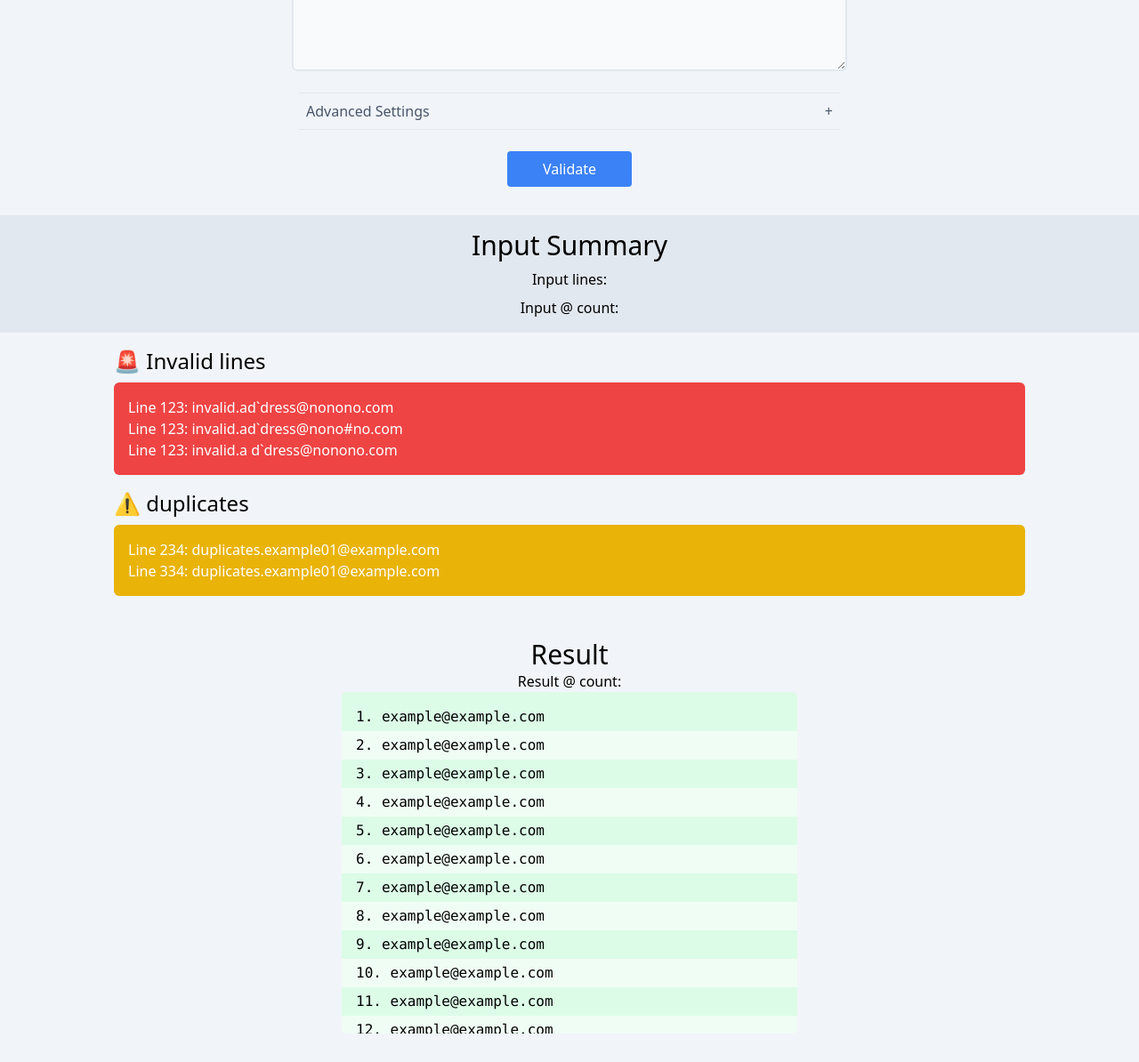
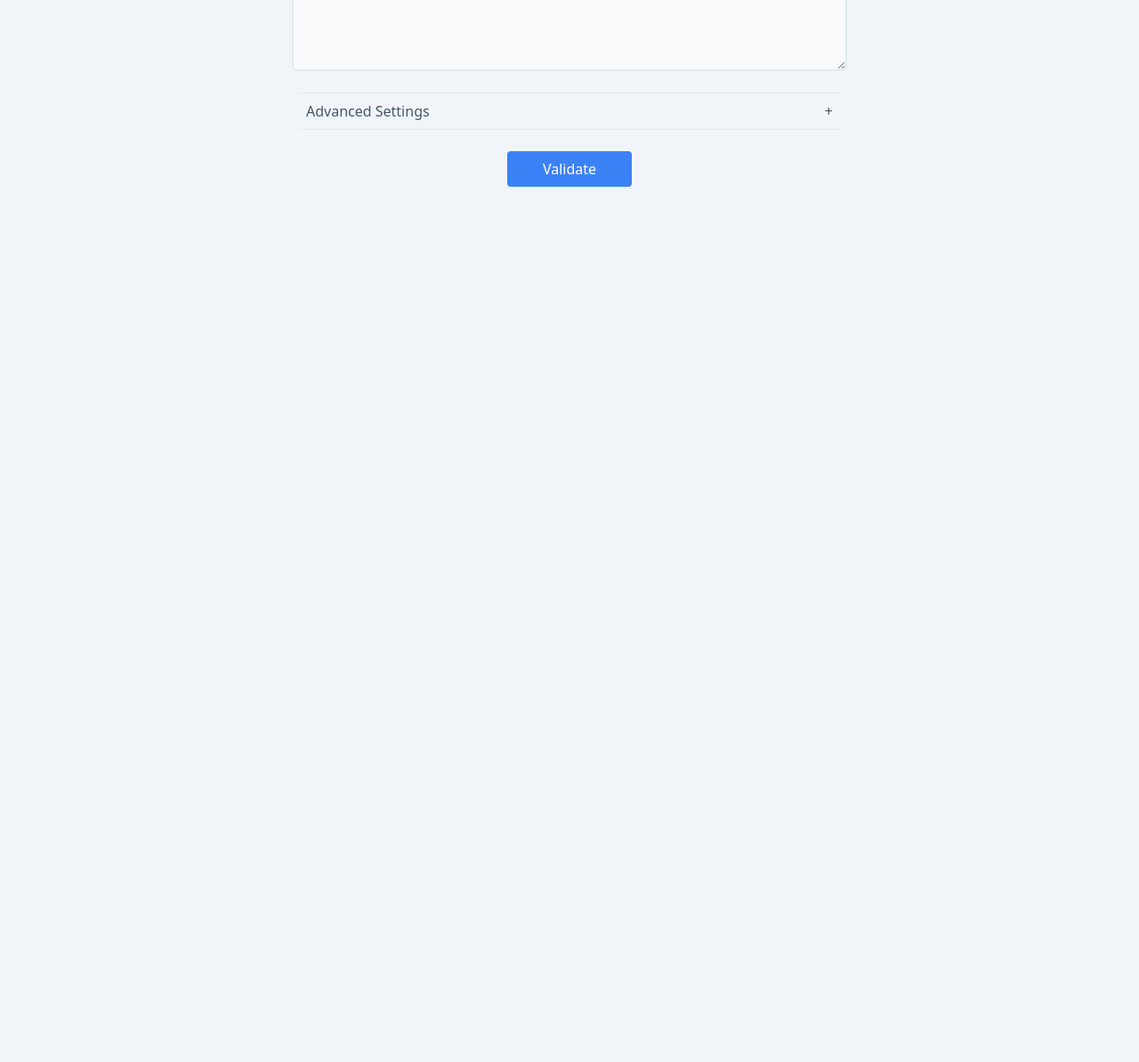
Before and after one commit to Kentaro-Furukawa/Address-Handler, a website: page index.html in a window 1280 px wide. Shown: the part 500-1694 px from the top of the page at 89% size. After the commit the page ends 800 px from the top, so only its background shows below. Drawn offline with Linux system fonts and the light colour scheme.

Commit message:
hidden before validate

```diff
--- a/script/main.js
+++ b/script/main.js
@@ -20,8 +20,10 @@ accordionArray.forEach(element => {
 let inputLineCount = 0;
 let inputAtCount = 0;
 const addressListSubmit = document.querySelector('#address-list-submit');
+const inputSummary = document.querySelector('#input-summary');
 const inputLineCountElm = document.querySelector('#input-line-count');
 const inputAtCountElm = document.querySelector('#input-at-count');
+const validationDetails = document.querySelector('#validation-details');
 
 const inputAddressListValidation = () => {
     const inputAddressList = document.querySelector('#input-address-list').value;
@@ -29,6 +31,8 @@ const inputAddressListValidation = () => {
     inputLineCountElm.innerText = `Line Count : ${inputLineCount}`;
     inputAtCount = (inputAddressList.match(/@/g) || []).length;
     inputAtCountElm.innerText = `@ Count : ${inputAtCount}`;
+    inputSummary.style.display = 'block';
+    validationDetails.style.display = 'block';
 
 }
 
--- a/src/input.css
+++ b/src/input.css
@@ -54,13 +54,13 @@
         @apply mx-auto my-4 px-10 block;
     }
     #input-summary {
-        @apply py-4 text-center bg-slate-200;
+        @apply hidden py-4 text-center bg-slate-200;
     }
     #input-summary>p {
         @apply mt-2;
     }
     #validation-details {
-        @apply w-4/5 mx-auto py-4;
+        @apply hidden w-4/5 mt-4 mb-8 mx-auto py-4;
     }
     #invalid-list, #duplicate-list {
         @apply mt-2 p-4 text-white rounded-md;
@@ -78,7 +78,7 @@
         @apply bg-yellow-500;
     }
     #result {
-        @apply w-4/5 mx-auto py-4;
+        @apply hidden w-4/5 mx-auto py-4;
     }
     #result h2 {
         @apply text-center;
```
Also changed, not shown: css/output.css.
